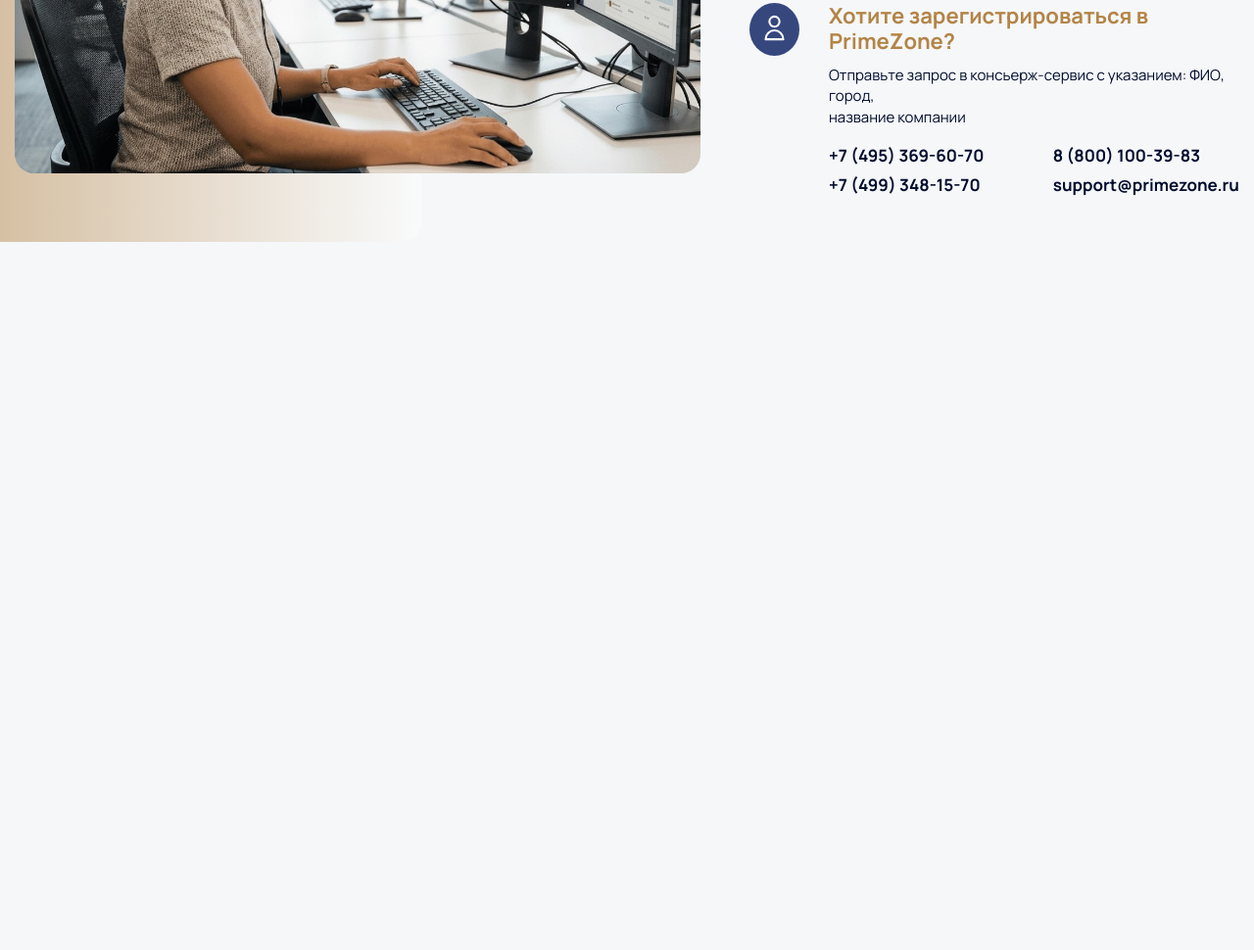
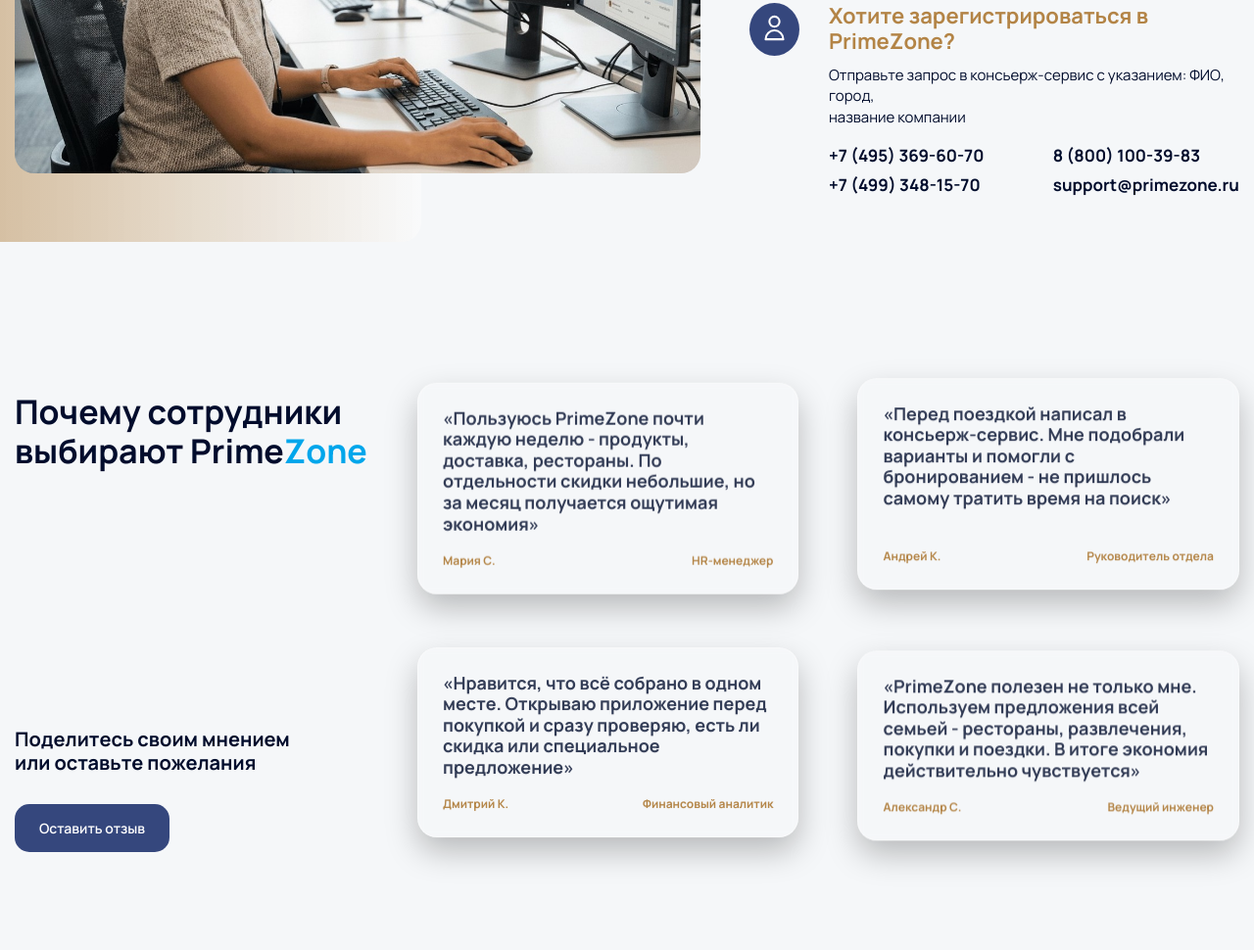
Before and after one commit to Laun4eroja/digital-autumn, a plain HTML site: page index.html in a window 1280 px wide. Shown: the part 2332-3302 px from the top of the page at 98% size. Before the commit the page ends 2632 px from the top, so only its background shows below. Drawn offline with Linux system fonts and the light colour scheme.

Commit message:
com29 index

```diff
--- a/index.html
+++ b/index.html
@@ -560,7 +560,7 @@
       </div>
     </section>
 
-    <section class="reviews section hidden" id="reviews">
+    <section class="reviews section" id="reviews">
       <div class="container">
         <div class="reviews__wrapper">
 
```
